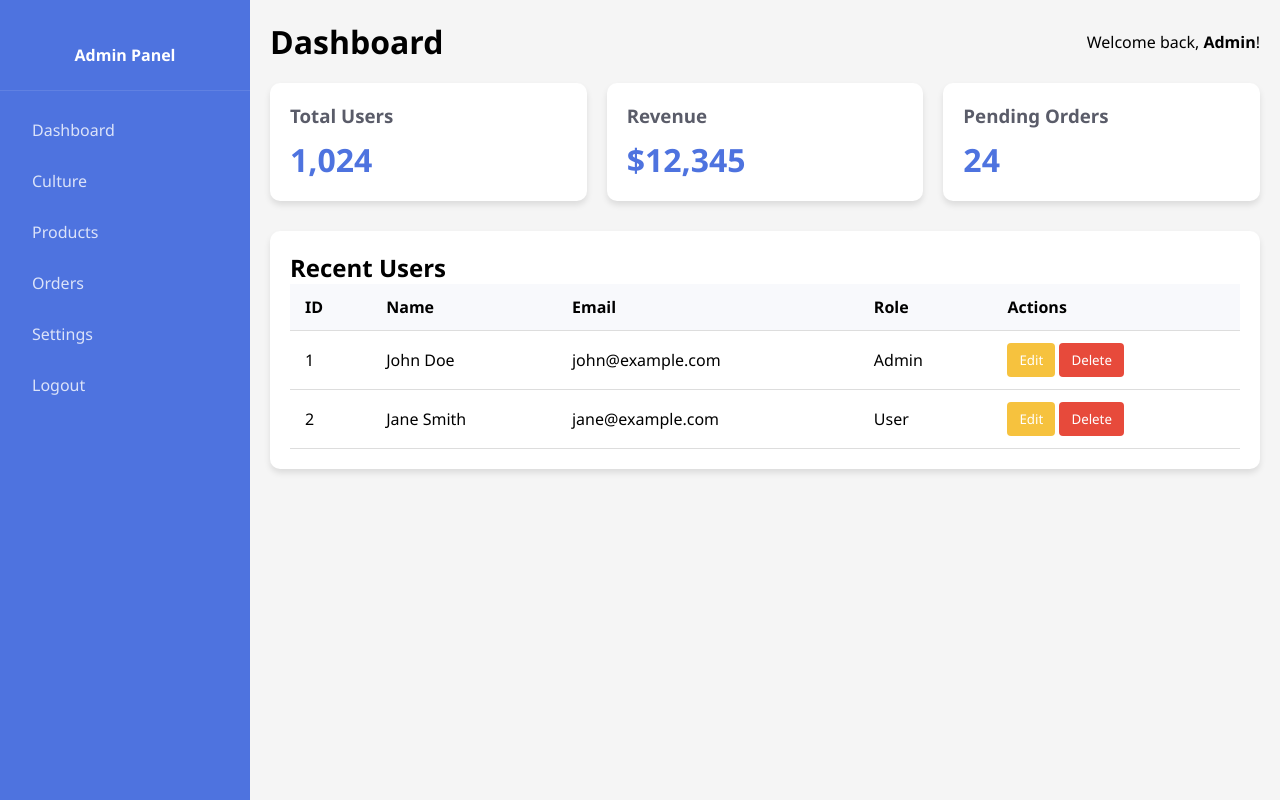
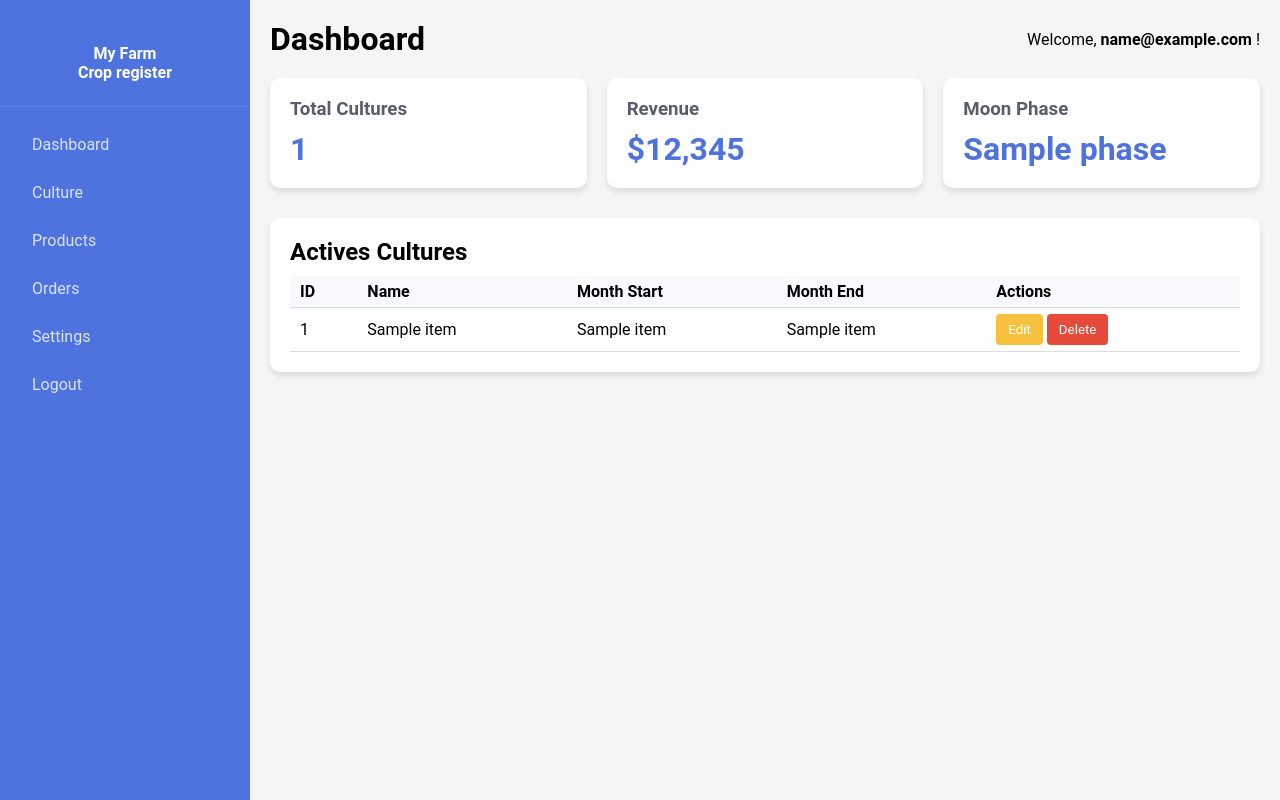
Before and after one commit to camaral2/MyFarmFront, a Flask app: page / in a window 1280 px wide. Run offline with Flask 3, Linux system fonts and the light colour scheme; the visitor is signed in with stand-in values (Sample User, id 1); a database or web service that is not in the repository returns one stand-in record (values such as "Sample title"); data that the repository does not hold is empty.

Commit message:
Start integration of API

```diff
--- a/main.py
+++ b/main.py
@@ -1,20 +1,57 @@
+import requests  # Add this import at the top of your app.py
 from flask import Flask, render_template, request, redirect, url_for, session, flash
+import calendar
+import time
+
+from util import translate_phase_moon
 
 app = Flask(__name__)
 app.secret_key = 'your_secret_key_here'  # Required for session management
+api_url = "http://127.0.0.1:8000/"  # Replace with your API URL
 
-# Mock data
-users = [
-    {"id": 1, "name": "John Doe", "email": "john@example.com", "role": "Admin"},
-    {"id": 2, "name": "Jane Smith", "email": "jane@example.com", "role": "User"},
-]
+
+def get_moon_phase():
+    timestamp = int(time.time())  # current UNIX time
+    url = f"https://api.farmsense.net/v1/moonphases/?d={timestamp}"
+
+    response = requests.get(url)
+    data = response.json()
+
+    return  data[0]["Phase"]
 
 @app.route("/")
 def admin_dashboard():
     if not session.get('logged_in'):
         return redirect(url_for('login'))
 
-    return render_template("index.html", users=users)
+    try:
+        # Fetch users from API
+        response = requests.get(
+            url = api_url + "/culture/active",
+            headers={"Authorization": f"Bearer {session.get('user_token')}"}  # If auth is needed
+        )
+        response.raise_for_status()  # Raise error for bad status codes (4xx/5xx)
+        cultures = response.json()  # Parse JSON response
+
+        for culture in cultures:
+            culture["month_start_name"] = calendar.month_name[culture["month_start"]] if culture.get("month_start") else ''
+            culture["month_end_name"] = calendar.month_name[culture["month_end"]] if culture.get("month_end") else ''
+
+
+    except requests.exceptions.RequestException as e:
+        if response.status_code == requests.codes.unauthorized:
+            flash('Session expired. <a href="/login">Click here to log in again</a>.', 'error')
+        else:
+            flash(f"API Error: {str(e)}", "error")
+        cultures = []  # Fallback empty list
+
+    moon_phase_english = get_moon_phase()
+
+    return render_template("index.html",
+        cultures=cultures,
+        moon_phase = moon_phase_english,
+        moon_phase_portugues = translate_phase_moon(moon_phase_english)
+        )
 
 @app.route('/login', methods=['GET', 'POST'])
 def login():
@@ -22,19 +59,33 @@ def login():
         email = request.form.get('email')
         password = request.form.get('password')
 
-        # Add your authentication logic here (e.g., check against database)
-        if email == "admin@example.com" and password == "admin123":
-            session['logged_in'] = True
+        try:
+            # Fetch users from API
+            response = requests.post(
+                url = api_url + "/login",
+                data={"username": email, "password": password},
+            )
+            response.raise_for_status()  # Raise error for bad status codes (4xx/5xx)
+
+            api_data = response.json()
+            session['user_token'] = api_data.get('access_token')  # Store API token if provided
+
+            user = api_data.get('user')
+            session['logged_in'] = user
+
             return redirect(url_for('admin_dashboard'))
-        else:
-            flash('Invalid credentials', 'error')  # Mensagem de erro
-            return redirect(url_for('login'))
+
+        except requests.exceptions.RequestException as e:
+            error_msg = "Invalid credentials" if response.status_code == requests.codes.forbidden else f"API Error: {str(e)}"
+            flash(error_msg, "error")
 
     return render_template('login.html')
 
 @app.route('/logout')
 def logout():
     session.pop('logged_in', None)
+    session.pop('user_token', None)
+
     return redirect(url_for('login'))
 
 
@@ -56,5 +107,39 @@ def add_culture():
 
     return render_template('add_culture.html')
 
+
+
+@app.route("/cultures")
+def list_cultures():
+    if not session.get('logged_in'):
+        return redirect(url_for('login'))
+
+    try:
+        # Fetch users from API
+        response = requests.get(
+            url = api_url + "/culture",
+            headers={"Authorization": f"Bearer {session.get('user_token')}"}  # If auth is needed
+        )
+        response.raise_for_status()  # Raise error for bad status codes (4xx/5xx)
+        cultures = response.json()  # Parse JSON response
+
+        for culture in cultures:
+            culture["month_start_name"] = calendar.month_name[culture["month_start"]] if culture.get("month_start") else ''
+            culture["month_end_name"] = calendar.month_name[culture["month_end"]] if culture.get("month_end") else ''
+
+    except requests.exceptions.RequestException as e:
+        if response.status_code == requests.codes.unauthorized:
+            flash('Session expired. <a href="/login">Click here to log in again</a>.', 'error')
+        else:
+            flash(f"API Error: {str(e)}", "error")
+        cultures = []  # Fallback empty list
+
+    return render_template("culture/list_culture.html", cultures=cultures)
+
+@app.errorhandler(401)
+def custom_401(error):
+    return render_template('401.html'), 401
+
+
 if __name__ == "__main__":
     app.run(debug=True)
--- a/static/style.css
+++ b/static/style.css
@@ -5,7 +5,9 @@
     --danger: #e74a3b;
     --success: #1cc88a;
 }
-* { margin: 0; padding: 0; box-sizing: border-box; font-family: 'Segoe UI', sans-serif; }
+* { margin: 0; padding: 0; box-sizing: border-box;
+    font-family: "Roboto", "Helvetica", "Arial", sans-serif;
+}
 body { display: flex; min-height: 100vh; background: #f5f5f5; }
 
 /* SIDEBAR */
@@ -38,8 +40,9 @@ body { display: flex; min-height: 100vh; background: #f5f5f5; }
 
 /* TABLE */
 .table-container { background: white; border-radius: 10px; padding: 20px; box-shadow: 0 4px 6px rgba(0,0,0,0.1); }
+.table-container h2 { margin-bottom: 10px; }
 table { width: 100%; border-collapse: collapse; }
-th, td { padding: 12px 15px; text-align: left; border-bottom: 1px solid #ddd; }
+th, td { padding: 6px 10px; text-align: left; border-bottom: 1px solid #ddd; }
 th { background: var(--light); }
 tr:hover { background: #f9f9f9; }
 .btn { padding: 8px 12px; border: none; border-radius: 4px; cursor: pointer; }
@@ -114,3 +117,24 @@ select {
     cursor: pointer;
     font-size: 16px;
 }
+
+
+.controls {
+    margin-bottom: 20px;
+    display: flex;
+    justify-content: flex-end;
+  }
+
+  .add-button {
+    background-color: #4CAF50;
+    color: white;
+    padding: 10px 15px;
+    border: none;
+    border-radius: 4px;
+    cursor: pointer;
+    font-size: 16px;
+  }
+
+  .add-button:hover {
+    background-color: #45a049;
+  }
--- a/templates/header.html
+++ b/templates/header.html
@@ -1,4 +1,4 @@
 <div class="header">
-    <h1>{% block page_title %}Dashboard{% endblock %}</h1>
-    <div>Welcome back, <strong>Admin</strong>!</div>
+    <h1>{{page_title}}</h1>
+    <div>Welcome, <strong>{{ session.get('logged_in')['email'] }}</strong> !</div>
 </div>
--- a/templates/index.html
+++ b/templates/index.html
@@ -1,4 +1,5 @@
 {% extends "layout.html" %}
+{% block page_title %}Dashboard{% endblock %}
 
 <!-- Override sidebar block -->
 {% block sidebar %}
@@ -15,39 +16,39 @@
         <!-- STATS CARDS -->
         <div class="cards">
             <div class="card">
-                <h3>Total Users</h3>
-                <p>1,024</p>
+                <h3>Total Cultures</h3>
+                <p>{{ cultures | count}}</p>
             </div>
             <div class="card">
                 <h3>Revenue</h3>
                 <p>$12,345</p>
             </div>
             <div class="card">
-                <h3>Pending Orders</h3>
-                <p>24</p>
+                <h3 title="teste">Moon Phase</h3>
+                <p title="{{ moon_phase_portugues }}">{{ moon_phase }}</p>
             </div>
         </div>
 
         <!-- DATA TABLE (CRUD) -->
         <div class="table-container">
-            <h2>Recent Users</h2>
+            <h2>Actives Cultures</h2>
             <table>
                 <thead>
                     <tr>
                         <th>ID</th>
                         <th>Name</th>
-                        <th>Email</th>
-                        <th>Role</th>
+                        <th>Month Start</th>
+                        <th>Month End</th>
                         <th>Actions</th>
                     </tr>
                 </thead>
                 <tbody>
-                    {% for user in users %}
+                    {% for culture in cultures %}
                     <tr>
-                        <td>{{ user.id }}</td>
-                        <td>{{ user.name }}</td>
-                        <td>{{ user.email }}</td>
-                        <td>{{ user.role }}</td>
+                        <td>{{ culture.id }}</td>
+                        <td>{{ culture.name }}</td>
+                        <td>{{ culture.month_start_name }}</td>
+                        <td>{{ culture.month_end_name }}</td>
                         <td>
                             <button class="btn btn-edit">Edit</button>
                             <button class="btn btn-delete">Delete</button>
--- a/templates/layout.html
+++ b/templates/layout.html
@@ -3,7 +3,8 @@
 <head>
     <meta charset="UTF-8">
     <meta name="viewport" content="width=device-width, initial-scale=1.0">
-    <title>{% block title %}Admin Dashboard{% endblock %}</title>
+    <title>{% block page_title %}My Farm{% endblock %}</title>
+    {% set page_title = self.page_title() %}
     <link rel="stylesheet" href="{{ url_for('static', filename='style.css') }}">
 </head>
 <body>
@@ -18,7 +19,7 @@
         {% with messages = get_flashed_messages(with_categories=true) %}
         {% if messages %}
             <div class="alert alert-{{ messages[0][0] }}">
-                {{ messages[0][1] }}
+                {{ messages[0][1] | safe}}
             </div>
         {% endif %}
         {% endwith %}
--- a/templates/login.html
+++ b/templates/login.html
@@ -3,7 +3,7 @@
 <head>
     <meta charset="UTF-8">
     <meta name="viewport" content="width=device-width, initial-scale=1.0">
-    <title>Login | Admin Panel</title>
+    <title>Login | My Farm</title>
     <style>
         :root {
             --primary: #4e73df;
--- a/templates/sidebar.html
+++ b/templates/sidebar.html
@@ -1,8 +1,8 @@
 <div class="sidebar">
-    <div class="sidebar-brand">Admin Panel</div>
+    <div class="sidebar-brand">My Farm<br> Crop register</div>
     <nav class="sidebar-nav">
         <a href="{{ url_for('admin_dashboard') }}">Dashboard</a>
-        <a href="{{ url_for('add_culture') }}">Culture</a>
+        <a href="{{ url_for('list_cultures') }}">Culture</a>
         <a href="#">Products</a>
         <a href="#">Orders</a>
         <a href="#">Settings</a>
--- /dev/null
+++ b/util.py
@@ -0,0 +1,4 @@
+def translate_phase_moon(textEnghish: str):
+    if textEnghish.lower()=="waning crescent": return "Crescente Minguante"
+
+    return textEnghish
```
Also changed, not shown: templates/401.html (added, +10 -0 lines), templates/culture/list_culture.html (added, +49 -0 lines), readme.md, templates/culture/add_culture.html (renamed from templates/add_culture.html).
